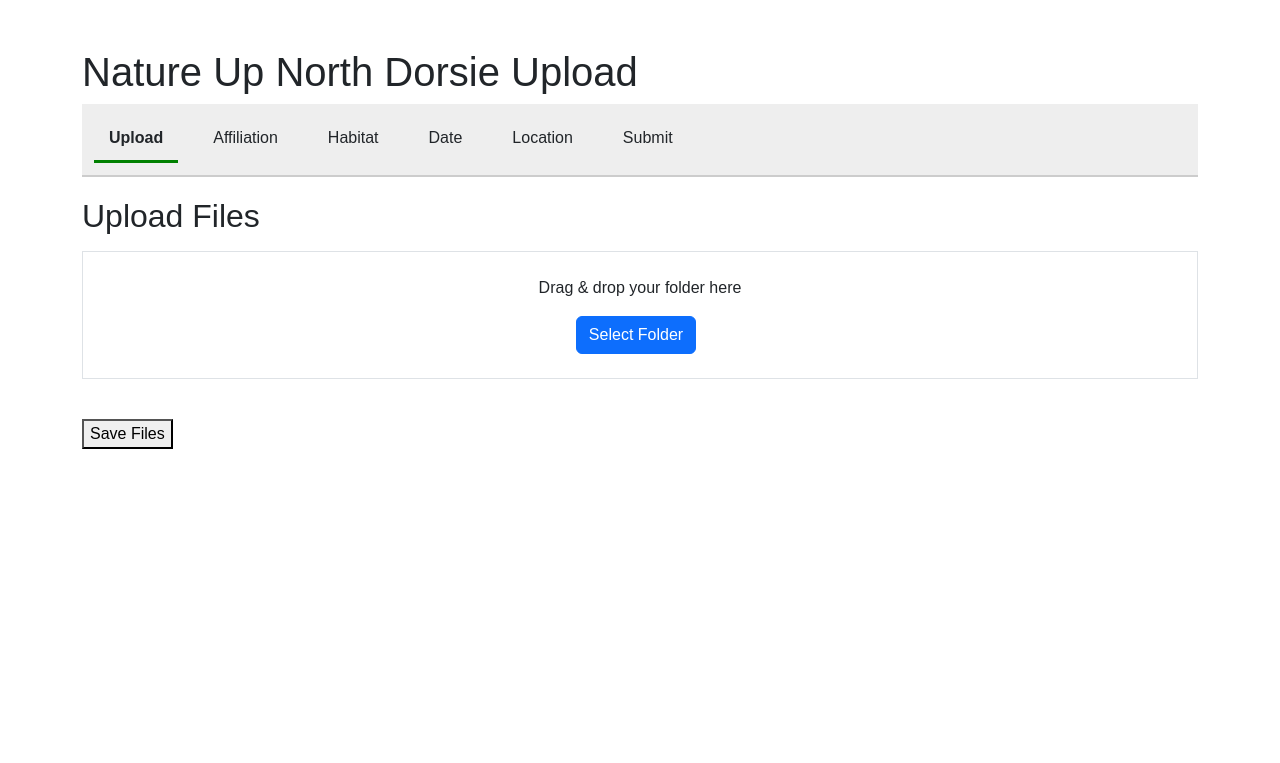
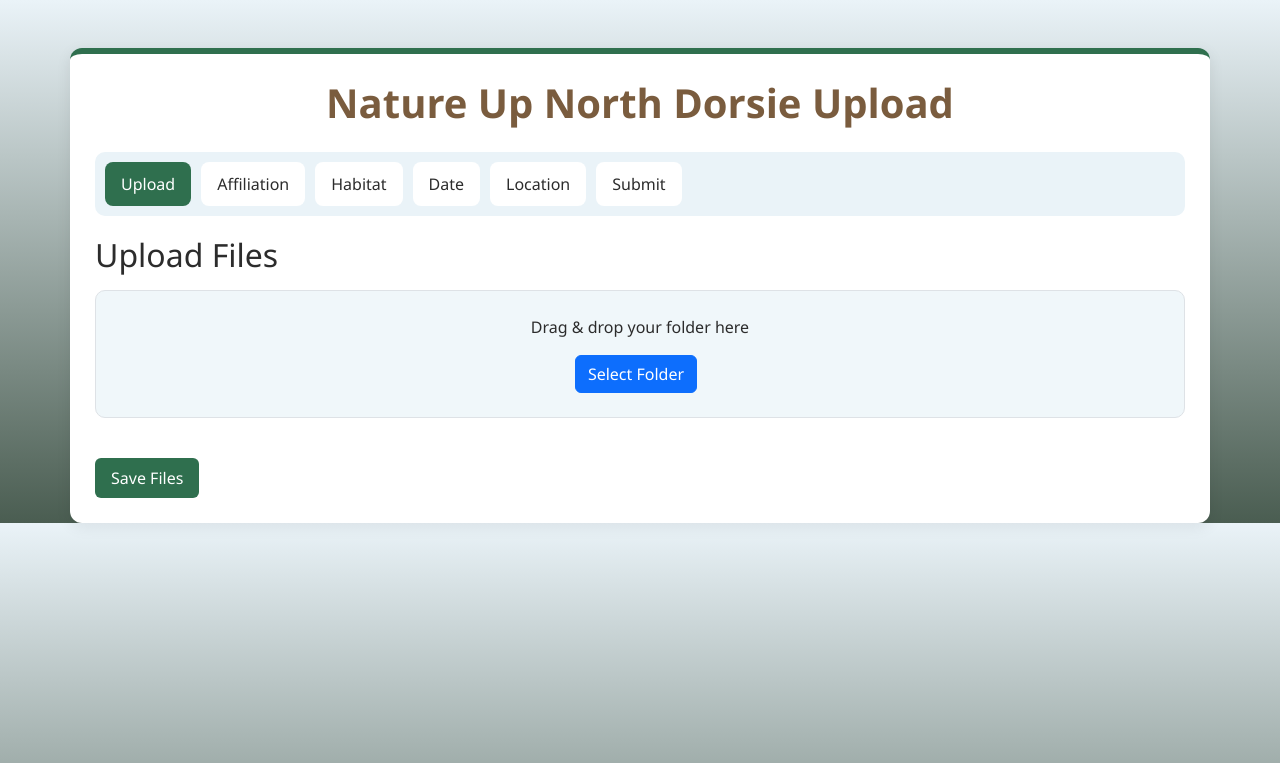
Before and after one commit to NatureUpNorth/Dorsie, a Flask app: page /index in a window 1280 px wide. Shown: the top 763 px of the page. Run offline with Flask 3, Linux system fonts and the light colour scheme; the visitor is signed in with stand-in values (Sample User, id 1).

Commit message:
Update index.html
Added color to the web app using CSS

```diff
--- a/uploader/templates/index.html
+++ b/uploader/templates/index.html
@@ -12,32 +12,75 @@
     <!-- END Map Configuration -->
 
     <style>
+        /* for the background and body colour */
+        :root {
+            --green: #2f6f4e;
+            --light-green: #6fa88b;
+            --light-gray: #c0c0c0;
+            --mist-blue: #f0f7fa;
+
+            --brown: #7a5c3e;
+            --light-brown: #c9b59a;
+
+            --blue: #8fbad3;
+            --light-blue: #eaf3f8;
+
+            --white: #ffffff;
+            --gray: #4a5d51;
+            --dark: #2c2c2c;
+        }
+
         body {
-            font-family: Arial, sans-serif;
+            font-family: "Segoe UI", Arial, sans-serif;
+            background: linear-gradient(to bottom, var(--light-blue), var(--gray));
+            color: var(--dark);
+        }
+        .container {
+            background: var(--white);
+            border-radius: 12px;
+            padding: 25px;
+            box-shadow: 0 4px 15px rgba(0,0,0,0.08);
+            border-top: 6px solid var(--green);
+        }
+
+        .app-title {
+            color: var(--brown);
+            text-align: center;
+            font-weight: bold;
+            margin-bottom: 25px;
         }
 
         .tabs {
             display: flex;
-            gap: 20px;
-            background: #eee;
-            padding: 12px;
-            border-bottom: 2px solid #ccc;
+            gap: 10px;
+            background: var(--light-blue);
+            padding: 10px;
+            border-radius: 10px;
+            margin-bottom: 20px;
         }
 
         .tab {
-            padding: 10px 15px;
+            padding: 10px 16px;
             cursor: pointer;
+            border-radius: 8px;
+            background: var(--white);
+            transition: all 0.2s ease;
+            font-weight: 500;
+        }
+
+        .tab:hover {
+            background: var(--light-green);
+            color: white;
         }
 
         .tab.active {
-            border-bottom: 3px solid green;
-            font-weight: bold;
+            background: var(--green);
+            color: white;
         }
 
         .tab.error {
-            border-bottom: 3px solid red !important;
-            color: red;
-            font-weight: bold;
+            background: #f8d7da;
+            color: #842029;
         }
 
         .section {
@@ -49,17 +92,39 @@
             display: block;
         }
 
+        button {
+            background: var(--green);
+            color: white;
+            border: none;
+            padding: 8px 16px;
+            border-radius: 6px;
+            font-weight: 500;
+            transition: 0.2s;
+        }
+
+        button:hover {
+            background: var(--brown);
+        }
+
+        button:active {
+            transform: scale(0.97);
+        }
+
+
         /* upload section */
         #drop-area {
-            border: 2px dashed #ccc;
-            padding: 30px;
+            border: 2px dashed var(--blue);
+            background: var(--mist-blue);
+            padding: 35px;
+            border-radius: 10px;
             text-align: center;
-            margin-bottom: 10px;
             transition: 0.3s ease;
         }
 
         #drop-area.dragover {
-            background: #eee;
+            background: var(--light-gray);
+            border-color: var(--green);
+            color: white;
         }
 
         .flash-messages {
@@ -82,12 +147,29 @@
         #file-list button {
             margin-left: 10px;
         }
+
+        input,
+        select,
+        textarea {
+           border-radius: 6px;
+           border: 1px solid #ccc;
+           padding: 8px;
+        }
+
+        input:focus,
+        select:focus,
+        textarea:focus {
+            border-color: var(--green);
+            box-shadow: 0 0 0 0.15rem rgba(47,111,78,0.25);
+            outline: none;
+        }
+
     </style>
 </head>
 
 <body>
     <div class="container mt-5">
-        <h1>Nature Up North Dorsie Upload</h1>
+        <h1 class="app-title">Nature Up North Dorsie Upload</h1>
 
         <!-- Flash messages -->
         {% with messages = get_flashed_messages() %}
@@ -155,8 +237,6 @@
                 </div>
 
             </div>
-
-
 
             <!-- Affiliation Section -->
             <div id="affiliation" class="section">
```
